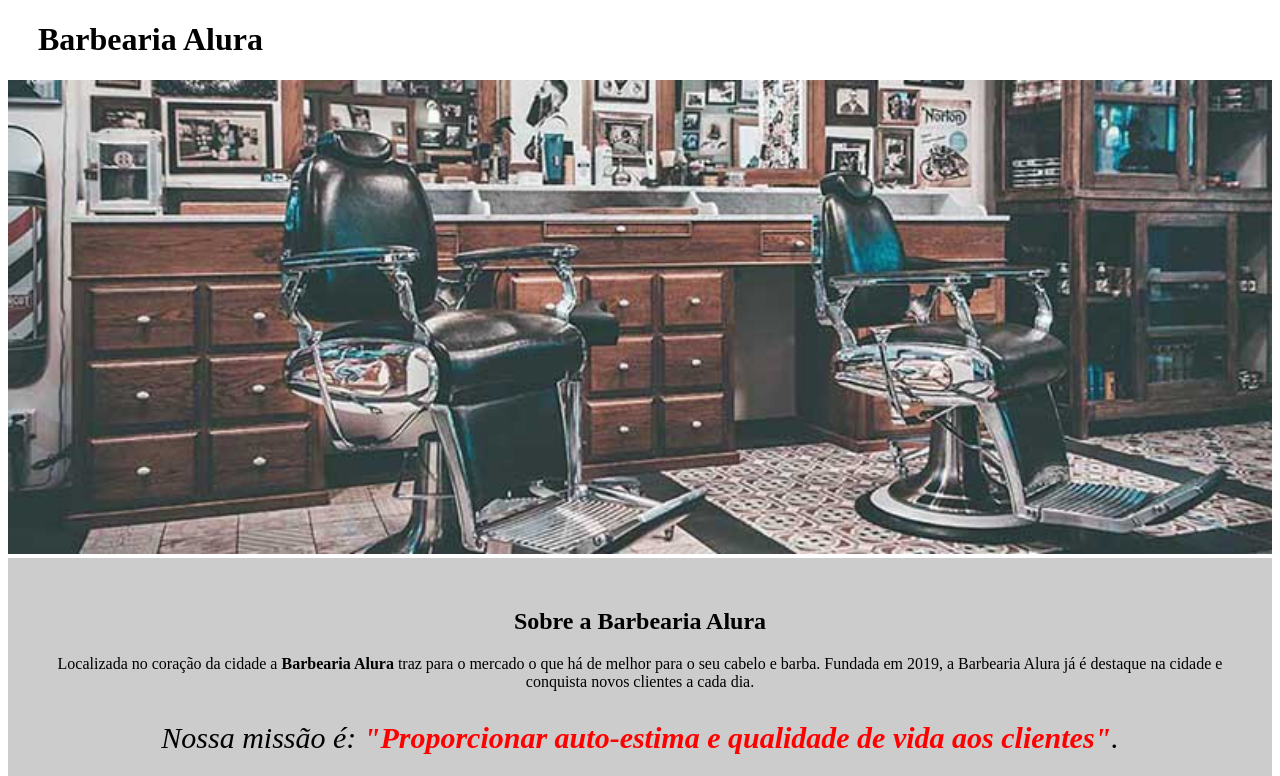
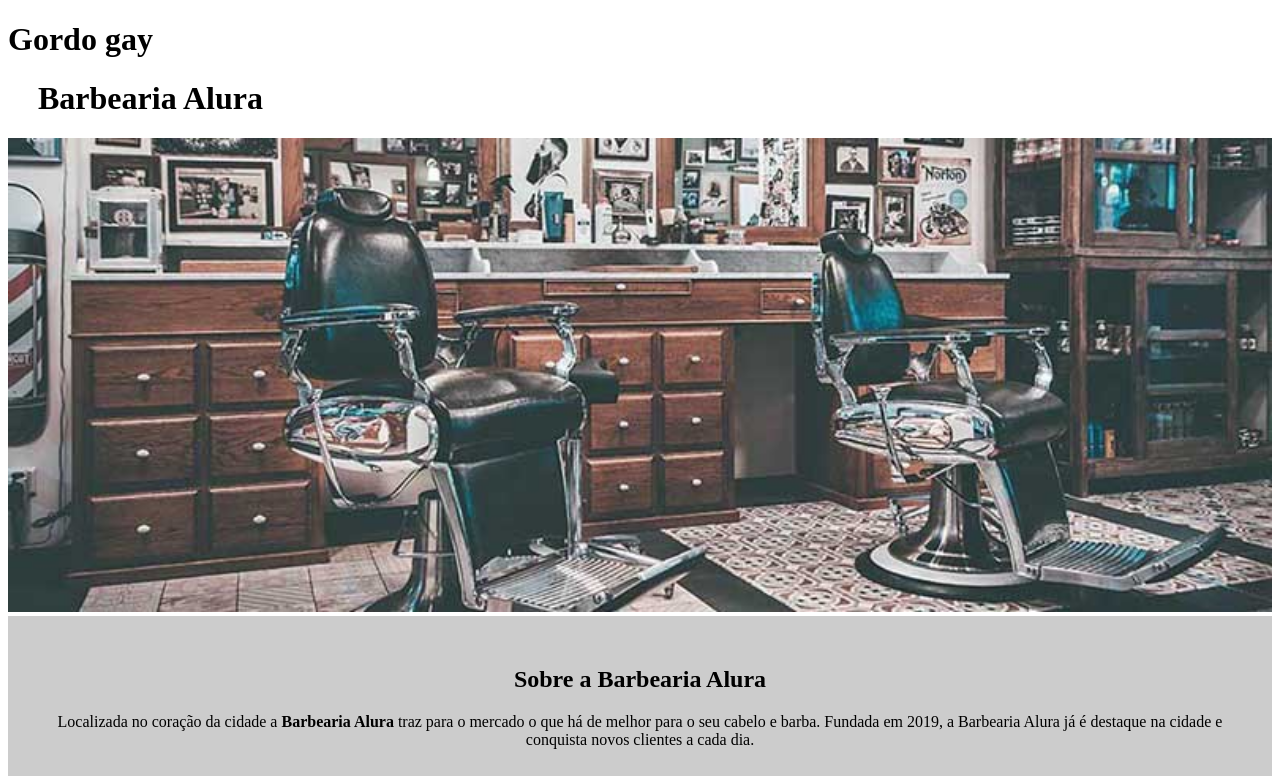
Before and after one commit to volneiquintino/exercicio-Barbearia-Alura, a plain HTML site: page index.html in a window 1280 px wide. Shown: the top 776 px of the page. Drawn offline with Linux system fonts and the light colour scheme.

Commit message:
uma verdade

```diff
--- a/index.html
+++ b/index.html
@@ -7,7 +7,7 @@
         </head>
 
         <body>
-
+            <h1>Gordo gay</h1>
             <header>
                 <h1 class="titulo-principal">Barbearia Alura</h1>
             </header>
```
